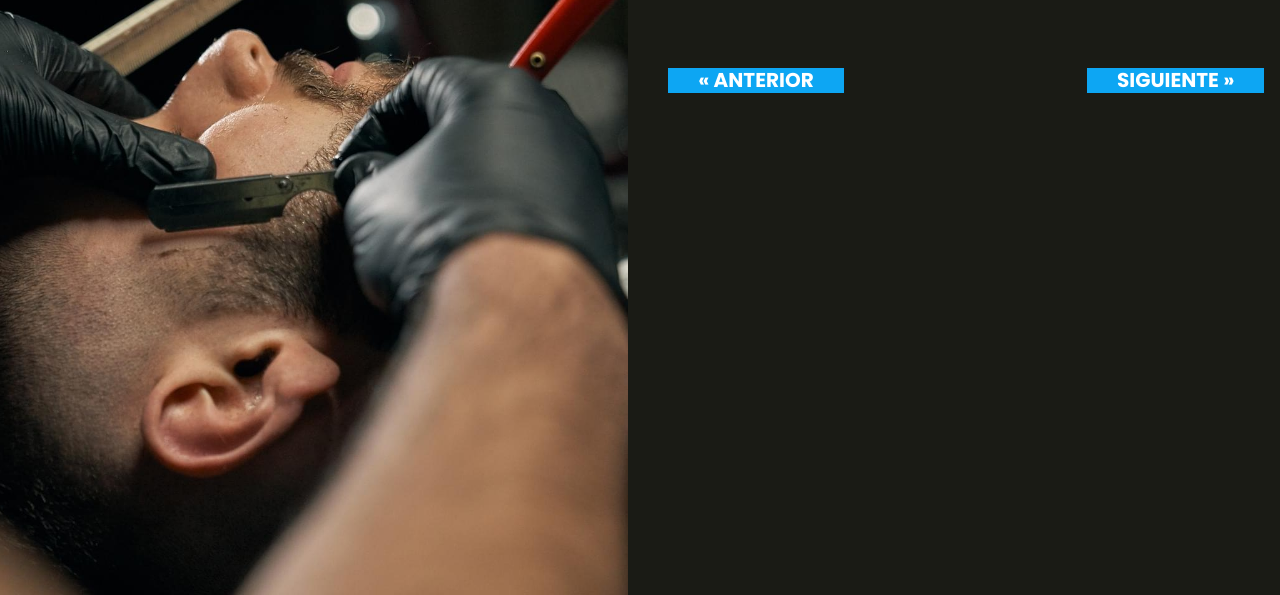
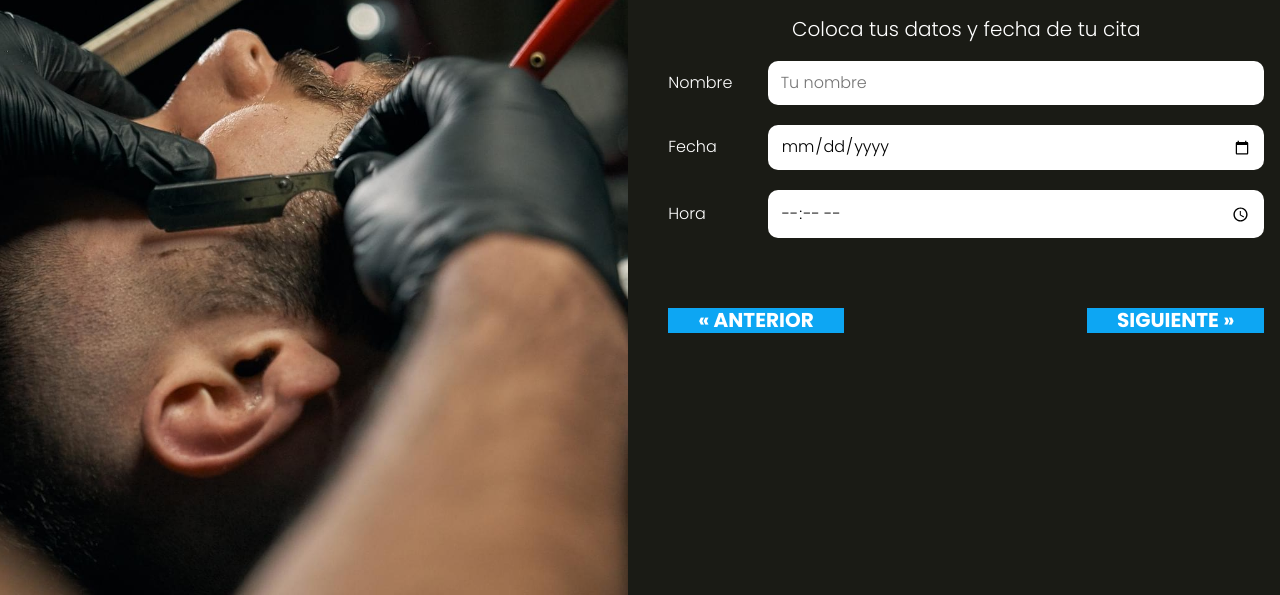
Before and after one commit to ramirogisone/APPSalon, a website: page index.html in a window 1280 px wide. Both pictures are taken after a click on the button "INFORMACIÓN CLIENTE". Shown: the part 205-800 px from the top of the page. Drawn offline with Linux system fonts and the light colour scheme.

Commit message:
finalizo con HTML, CSS y JS

```diff
--- a/index.html
+++ b/index.html
@@ -28,8 +28,34 @@
 			</div>
 			<div id="seccion-2" class="seccion">
 				<h2>Tus datos y cita</h2>
+				<p class="text-center">Coloca tus datos y fecha de tu cita</p>
+
+				<form class="formulario">
+					<div class="campo">
+						<label for="nombre">
+							Nombre
+						</label>
+						<input id="nombre"
+							   type="text"
+							   placeholder="Tu nombre">
+					</div>
+					<div class="campo">
+						<label for="fecha">
+							Fecha
+						</label>
+						<input id="fecha"
+							   type="date">
+					</div>
+					<div class="campo">
+						<label for="hora">
+							Hora
+						</label>
+						<input id="hora"
+							   type="time">
+					</div>
+				</form>
 			</div>
-			<div id="seccion-3" class="seccion">
+			<div id="seccion-3" class="seccion contenido-resumen">
 				<h2>Resumen</h2>
 			</div>
 
```
Also changed, not shown: build/css/app.css, build/js/bundle.min.js, 2 other files.
